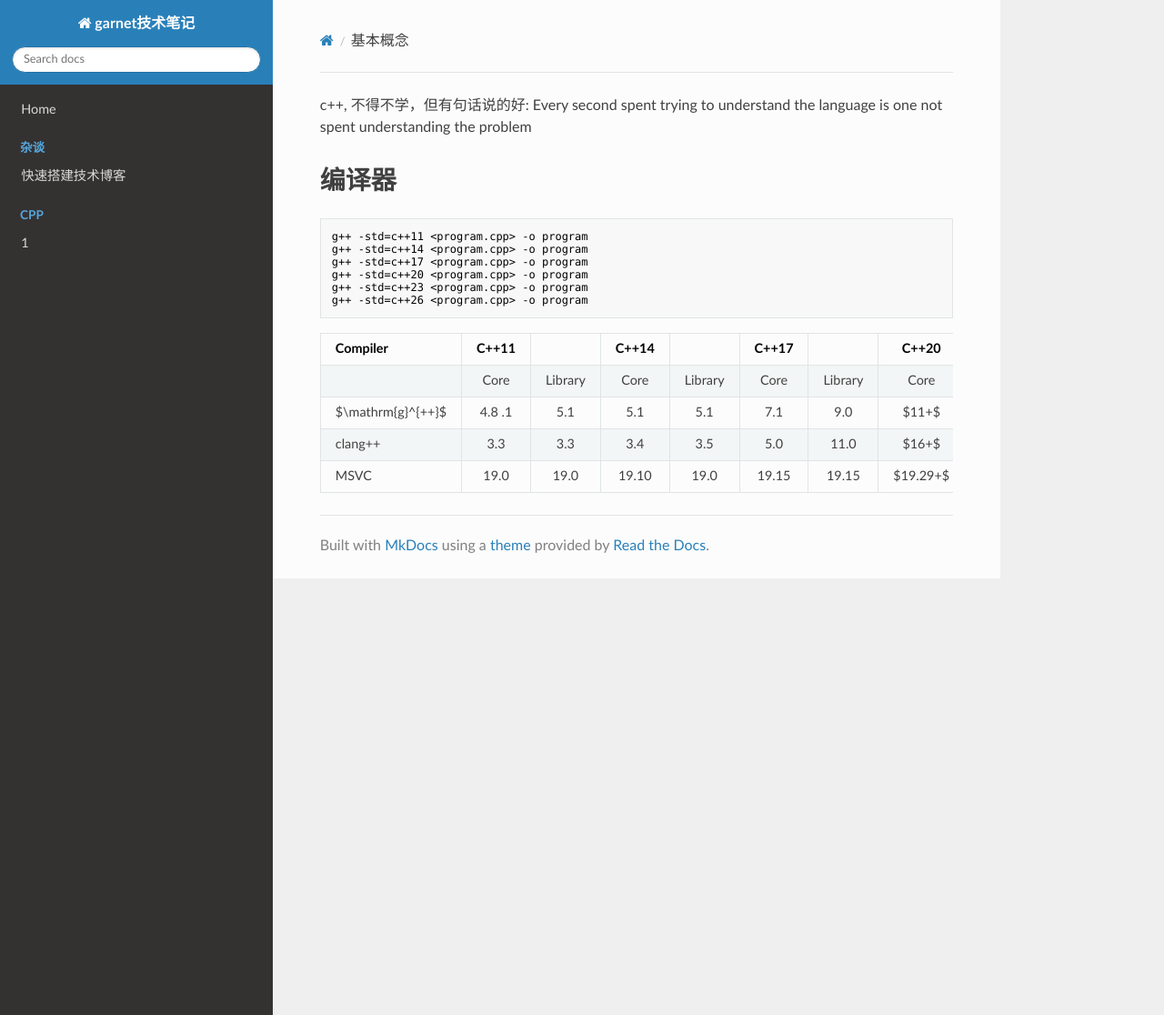
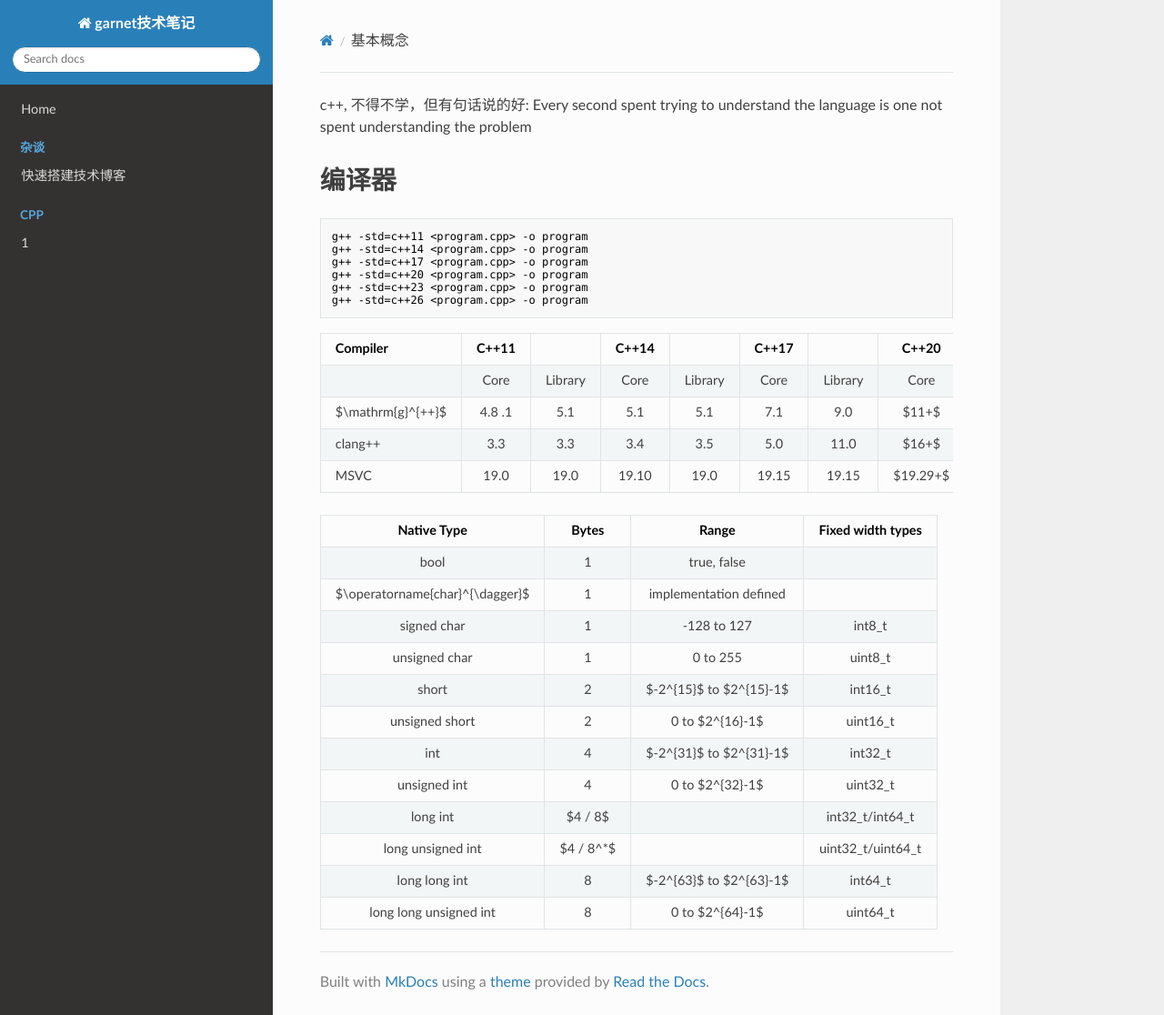
Before and after one commit to ymma98/technotes, an MkDocs documentation site: the page built from docs/cpp/基本概念.md, in a window 1280 px wide and 1116 px high. Shown: the whole window at 91% size. Built offline with MkDocs 1.6.1, drawn with Linux system fonts in a browser that asks for light colours; nearby versions of some CDN libraries.

Commit message:
docs/cpp/基本概念.md updated from https://stackedit.cn/

```diff
--- a/docs/cpp/基本概念.md
+++ b/docs/cpp/基本概念.md
@@ -20,7 +20,22 @@ g++ -std=c++26 <program.cpp> -o program
 
 
 
+| Native Type | Bytes | Range | Fixed width types <br> <cstdint> |
+| :---: | :---: | :---: | :---: |
+| bool | 1 | true, false |  |
+| $\operatorname{char}^{\dagger}$ | 1 | implementation defined |  |
+| signed char | 1 | -128 to 127 | int8_t |
+| unsigned char | 1 | 0 to 255 | uint8_t |
+| short | 2 | $-2^{15}$ to $2^{15}-1$ | int16_t |
+| unsigned short | 2 | 0 to $2^{16}-1$ | uint16_t |
+| int | 4 | $-2^{31}$ to $2^{31}-1$ | int32_t |
+| unsigned int | 4 | 0 to $2^{32}-1$ | uint32_t |
+| long int | $4 / 8$ |  | int32_t/int64_t |
+| long unsigned int | $4 / 8^*$ |  | uint32_t/uint64_t |
+| long long int | 8 | $-2^{63}$ to $2^{63}-1$ | int64_t |
+| long long unsigned int | 8 | 0 to $2^{64}-1$ | uint64_t |
+
 <!--stackedit_data:
-eyJoaXN0b3J5IjpbLTExMTYwNzAzNDAsLTg2NjIzMzYxMyw0NT
-Y5MTkxODcsMTQ3NDAyNjAyN119
+eyJoaXN0b3J5IjpbMTM2OTc1NTYsLTg2NjIzMzYxMyw0NTY5MT
+kxODcsMTQ3NDAyNjAyN119
 -->
```
